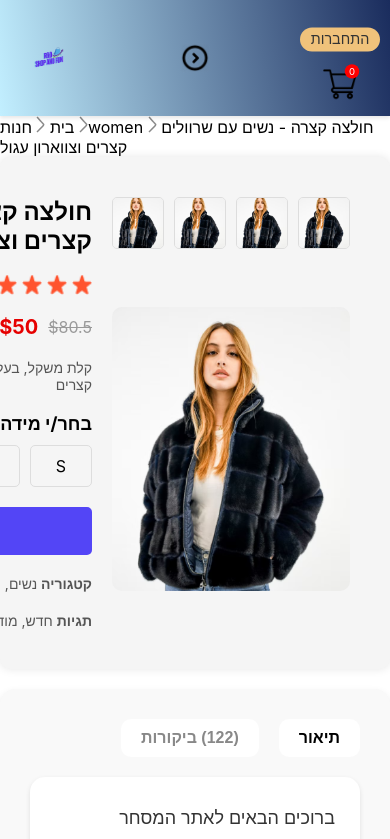
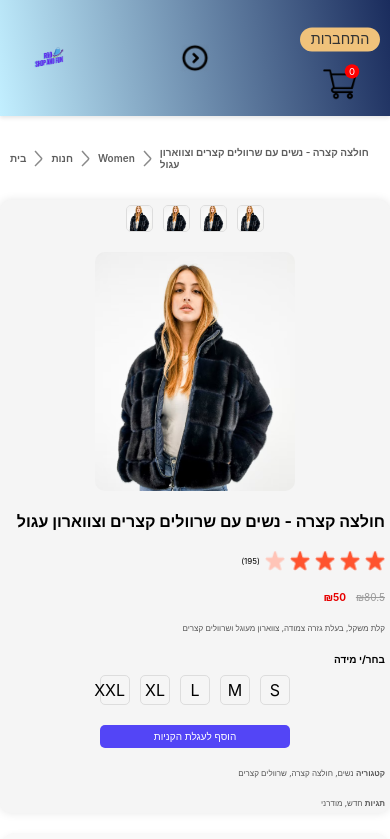
Before and after one commit to Roychen651/E-commerce-project, a React (Create React App) app in the folder frontend/: page /product/1 in a window 390 px wide. Shown: the top 839 px of the page. Built offline with nearby package versions, Linux system fonts and the light colour scheme.

Commit message:
after media query to product page

```diff
--- a/frontend/src/Components/Breadcrums/Breadcrum.css
+++ b/frontend/src/Components/Breadcrums/Breadcrum.css
@@ -0,0 +1,34 @@
+.breadcrum{
+    display: flex;
+    align-items: center;
+    gap: 8px;
+    color: #5e5e5e;
+    font-size: 16px;
+    font-weight: 600;
+    margin: 60px 170px;
+    text-transform: capitalize;
+}
+
+@media(max-width: 1280px){
+    .breadcrum{
+        margin: 30px 50px;
+        font-size: 14px;
+    }
+}
+@media(max-width:1024px){
+    .breadcrum{
+        margin: 30px 30px;
+        font-size: 13px;
+    }
+}
+@media(max-width:800px){
+    .breadcrum{
+        margin: 30px 10px;
+        font-size: 12px;
+    }
+}
+@media(max-width:500px){
+    .breadcrum{
+        font-size: 10px;
+    }
+}
--- a/frontend/src/Components/DescriptionBox/DescriptionBox.css
+++ b/frontend/src/Components/DescriptionBox/DescriptionBox.css
@@ -50,3 +50,95 @@
 .descriptionbox-description p:last-child {
     margin-bottom: 0;
 }
+
+@media (max-width: 1280px) {
+    .descriptionbox {
+        padding: 25px;
+    }
+
+    .descriptionbox-navigator {
+        gap: 15px;
+    }
+
+    .descriptionbox-nav-box {
+        padding: 8px 18px;
+    }
+
+    .descriptionbox-description {
+        padding: 20px;
+    }
+
+    .descriptionbox-description p {
+        font-size: 16px;
+    }
+}
+
+@media (max-width: 1024px) {
+    .descriptionbox {
+        padding: 20px;
+    }
+
+    .descriptionbox-navigator {
+        gap: 10px;
+    }
+
+    .descriptionbox-nav-box {
+        padding: 6px 16px;
+    }
+
+    .descriptionbox-description {
+        padding: 18px;
+    }
+
+    .descriptionbox-description p {
+        font-size: 14px;
+    }
+}
+
+@media (max-width: 800px) {
+    .descriptionbox {
+        padding: 15px;
+    }
+
+    .descriptionbox-navigator {
+        gap: 8px;
+    }
+
+    .descriptionbox-nav-box {
+        padding: 6px 14px;
+        font-size: 14px;
+    }
+
+    .descriptionbox-description {
+        padding: 15px;
+    }
+
+    .descriptionbox-description p {
+        font-size: 12px;
+    }
+}
+
+@media (max-width: 500px) {
+    .descriptionbox {
+        padding: 10px;
+    }
+
+    .descriptionbox-navigator {
+        flex-direction: column;
+        align-items: flex-start;
+        gap: 5px;
+    }
+
+    .descriptionbox-nav-box {
+        padding: 6px 12px;
+        font-size: 12px;
+    }
+
+    .descriptionbox-description {
+        padding: 10px;
+    }
+
+    .descriptionbox-description p {
+        font-size: 10px;
+    }
+}
--- a/frontend/src/Components/ProductDisplay/ProductDisplay.css
+++ b/frontend/src/Components/ProductDisplay/ProductDisplay.css
@@ -18,6 +18,7 @@
 .productdisplay-image-list {
     display: flex;
     gap: 10px;
+    justify-content: center
 }
 
 .productdisplay-image-list img {
@@ -113,7 +114,7 @@
 .productdisplay-right-sizes {
     display: flex;
     gap: 10px;
-    justify-content: flex-end;
+    justify-content: center;
 }
 
 .productdisplay-right-sizes div {
@@ -138,8 +139,11 @@
     border-radius: 5px;
     cursor: pointer;
     font-size: 16px;
-    width: 100%;
+    width: 50%;
+    display: block;
+    margin: 0 auto;
 }
+
 
 .productdisplay-right button:hover {
     background: rgb(34, 0, 255);
@@ -154,3 +158,204 @@
 .productdisplay-right-category span {
     font-weight: bold;
 }
+
+@media (max-width: 1280px) {
+    .productdisplay {
+        flex-direction: column;
+        padding: 20px;
+    }
+
+    .productdisplay-image-list img {
+        width: 40px;
+        height: 40px;
+    }
+
+    .productdisplay-main-img {
+        max-width: 350px;
+    }
+
+    .productdisplay-right h1 {
+        font-size: 22px;
+    }
+
+    .productdisplay-right-star p {
+        font-size: 12px;
+    }
+
+    .productdisplay-right-price-old,
+    .productdisplay-right-price-new {
+        font-size: 16px;
+    }
+
+    .productdisplay-price-description {
+        font-size: 12px;
+    }
+
+    .productdisplay-right-size h1 {
+        font-size: 16px;
+    }
+
+    .productdisplay-right-sizes div {
+        width: 35px;
+        padding: 8px;
+    }
+
+    .productdisplay-right button {
+        font-size: 14px;
+        padding: 12px;
+    }
+
+    .productdisplay-right-category {
+        font-size: 12px;
+    }
+}
+
+@media (max-width: 1024px) {
+    .productdisplay {
+        padding: 15px;
+    }
+
+    .productdisplay-image-list img {
+        width: 35px;
+        height: 35px;
+    }
+
+    .productdisplay-main-img {
+        max-width: 300px;
+    }
+
+    .productdisplay-right h1 {
+        font-size: 20px;
+    }
+
+    .productdisplay-right-star p {
+        font-size: 12px;
+    }
+
+    .productdisplay-right-price-old,
+    .productdisplay-right-price-new {
+        font-size: 14px;
+    }
+
+    .productdisplay-price-description {
+        font-size: 12px;
+    }
+
+    .productdisplay-right-size h1 {
+        font-size: 14px;
+    }
+
+    .productdisplay-right-sizes div {
+        width: 30px;
+        padding: 6px;
+    }
+
+    .productdisplay-right button {
+        font-size: 14px;
+        padding: 10px;
+    }
+
+    .productdisplay-right-category {
+        font-size: 12px;
+    }
+}
+
+@media (max-width: 800px) {
+    .productdisplay {
+        padding: 10px;
+    }
+
+    .productdisplay-image-list img {
+        width: 30px;
+        height: 30px;
+    }
+
+    .productdisplay-main-img {
+        max-width: 250px;
+    }
+
+    .productdisplay-right h1 {
+        font-size: 18px;
+    }
+
+    .productdisplay-right-star p {
+        font-size: 10px;
+    }
+
+    .productdisplay-right-price-old,
+    .productdisplay-right-price-new {
+        font-size: 12px;
+    }
+
+    .productdisplay-price-description {
+        font-size: 10px;
+    }
+
+    .productdisplay-right-size h1 {
+        font-size: 12px;
+    }
+
+    .productdisplay-right-sizes div {
+        width: 25px;
+        padding: 5px;
+    }
+
+    .productdisplay-right button {
+        font-size: 12px;
+        padding: 8px;
+    }
+
+    .productdisplay-right-category {
+        font-size: 10px;
+    }
+}
+
+@media (max-width: 500px) {
+    .productdisplay {
+        padding: 5px;
+    }
+
+    .productdisplay-image-list img {
+        width: 25px;
+        height: 25px;
+    }
+
+    .productdisplay-main-img {
+        max-width: 200px;
+    }
+
+    .productdisplay-right h1 {
+        font-size: 16px;
+    }
+
+    .productdisplay-right-star p {
+        font-size: 8px;
+    }
+
+    .productdisplay-right-price-old,
+    .productdisplay-right-price-new {
+        font-size: 10px;
+    }
+
+    .productdisplay-price-description {
+        font-size: 8px;
+    }
+
+    .productdisplay-right-size h1 {
+        font-size: 10px;
+    }
+
+    .productdisplay-right-sizes div {
+        width: 20px;
+        padding: 4px;
+    }
+
+    .productdisplay-right button {
+        font-size: 10px;
+        padding: 6px;
+    }
+
+    .productdisplay-right-category {
+        font-size: 8px;
+    }
+}
--- a/frontend/src/Components/ProductDisplay/ProductDisplay.jsx
+++ b/frontend/src/Components/ProductDisplay/ProductDisplay.jsx
@@ -29,11 +29,11 @@ const ProductDisplay = (props) => {
                     <img src={star_icon} alt="" />
                     <img src={star_icon} alt="" />
                     <img src={star_dull_icon} alt="" />
-                    <p>(122)</p>
+                    <p>(195)</p>
                 </div>
                 <div className="productdisplay-right-prices">
-                    <div className="productdisplay-right-price-old">${product.old_price}</div>
-                    <div className="productdisplay-right-price-new">${product.new_price}</div>
+                    <div className="productdisplay-right-price-old">₪{product.old_price}</div>
+                    <div className="productdisplay-right-price-new">₪{product.new_price}</div>
                 </div>
                 <div className="productdisplay-price-description">קלת משקל, בעלת גזרה צמודה, צווארון מעוגל ושרוולים קצרים</div>
                 <div className="productdisplay-right-size">
--- a/frontend/src/Pages/CSS/LoginSignup.css
+++ b/frontend/src/Pages/CSS/LoginSignup.css
@@ -79,3 +79,100 @@
 .loginsignup-agree input {
     margin-left: 10px;
 }
+
+@media (max-width: 1280px) {
+    .loginsignup-container {
+        width: 500px;
+        padding: 30px 50px;
+    }
+
+    .loginsignup-container h1 {
+        font-size: 24px;
+    }
+
+    .loginsignup-fields input {
+        font-size: 15px;
+    }
+
+    .loginsignup-fields input::placeholder {
+        font-size: 17px;
+    }
+
+    .loginsignup-container button {
+        font-size: 15px;
+        padding: 12px;
+    }
+}
+
+@media (max-width: 1024px) {
+    .loginsignup-container {
+        width: 450px;
+        padding: 25px 40px;
+    }
+
+    .loginsignup-container h1 {
+        font-size: 22px;
+    }
+
+    .loginsignup-fields input {
+        font-size: 14px;
+    }
+
+    .loginsignup-fields input::placeholder {
+        font-size: 16px;
+    }
+
+    .loginsignup-container button {
+        font-size: 14px;
+        padding: 10px;
+    }
+}
+
+@media (max-width: 800px) {
+    .loginsignup-container {
+        width: 400px;
+        padding: 20px 30px;
+    }
+
+    .loginsignup-container h1 {
+        font-size: 20px;
+    }
+
+    .loginsignup-fields input {
+        font-size: 13px;
+    }
+
+    .loginsignup-fields input::placeholder {
+        font-size: 15px;
+    }
+
+    .loginsignup-container button {
+        font-size: 13px;
+        padding: 8px;
+    }
+}
+
+@media (max-width: 500px) {
+    .loginsignup-container {
+        width: 90%;
+        padding: 20px 20px;
+    }
+
+    .loginsignup-container h1 {
+        font-size: 18px;
+    }
+
+    .loginsignup-fields input {
+        font-size: 12px;
+    }
+
+    .loginsignup-fields input::placeholder {
+        font-size: 14px;
+    }
+
+    .loginsignup-container button {
+        font-size: 12px;
+        padding: 7px;
+        width: 50%;
+    }
+}
```
